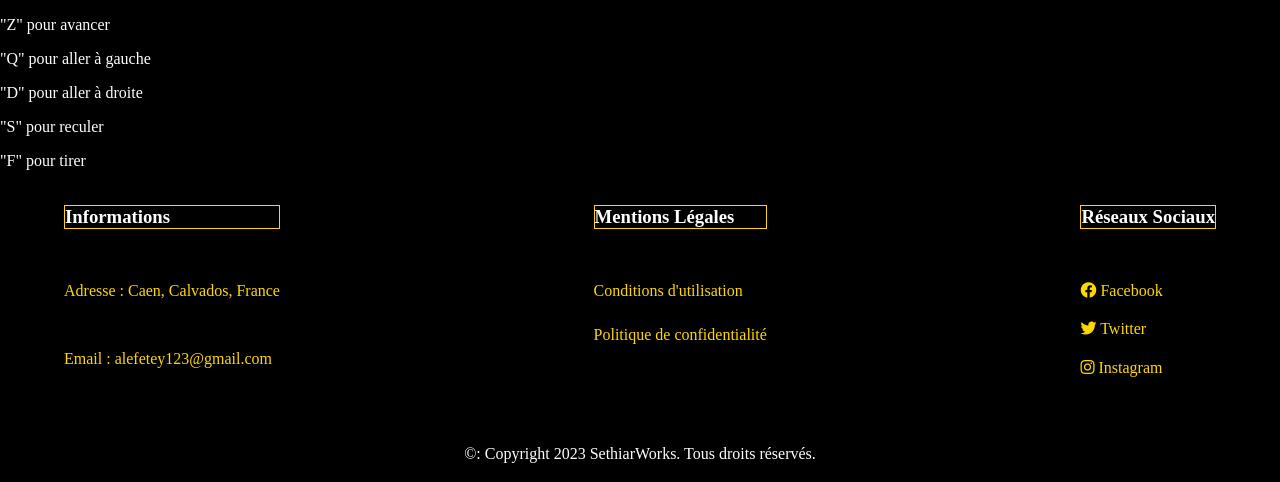
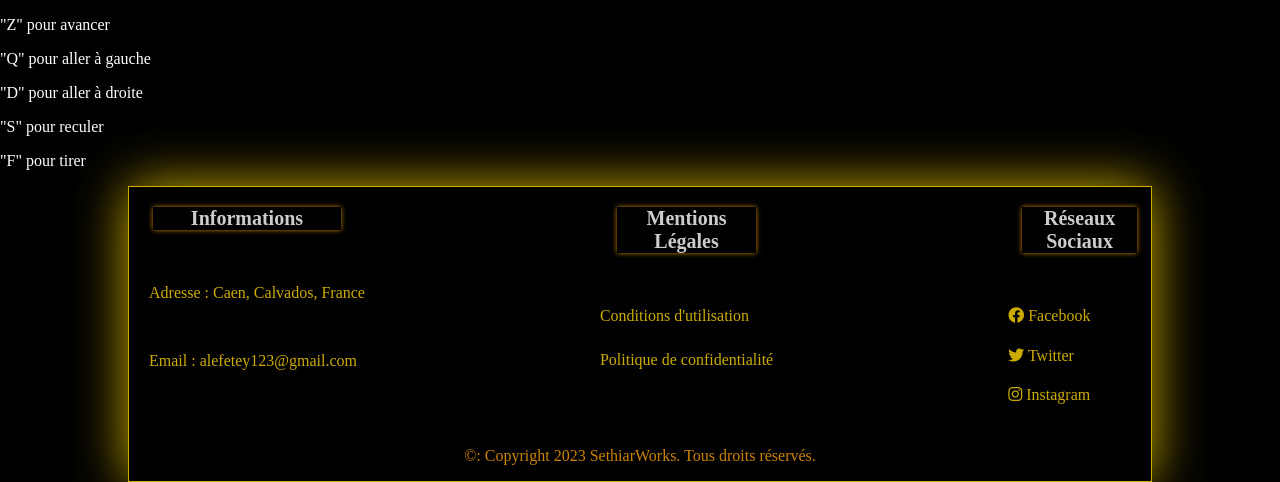
Before and after one commit to Sethiar/portfolio, a Flask app: page /home in a window 1280 px wide. Shown: the part 965-1447 px from the top of the page. Run offline with Flask 3, Linux system fonts and the light colour scheme; parts of the project's set-up code (start-up, migrations or seed data) failed here and were passed over; some web fonts are replaced.

Commit message:
travail sur footer.css

```diff
--- a/static/CSS/footer.css
+++ b/static/CSS/footer.css
@@ -1,24 +1,42 @@
 /* Caractéristiques des sections du footer */
 
+
+.footer {
+    font-size: 16px;
+    margin-right: 10%;
+    margin-left: 10%;
+
+    color: orange;
+    box-shadow: 0px 0px 50px gold;
+    border: 1px solid gold;
+    margin-bottom: 5%;
+    opacity: 0.8;
+}
 h3.footer_titre {
   color: white;
-  text-decoration: none;
-  border: 1px solid gold;
+  box-shadow: 0 0 5px orange;
+  font-size: 20px;
+  padding-left: 10%;
+  padding-right: 10%;
+  margin-right: 10%;
+  margin-left: 10%;
+  text-align: center;
+
 }
 
 .footer-content {
   display: flex;
   flex-wrap: wrap;
   justify-content: space-between;
-  max-width: 90%;
-  margin: 0 auto;
+  margin: 0;
 }
 
 .footer-section {
-  flex-basis: 23%;
-  margin-bottom: 3%;
-  margin-left: 4%;
-  margin-right: 4%;
+/*(33.33% - 2rem pour trois colonnes avec un espace de 2rem entre elles) */
+  flex-basis: calc(33.3% -2 rem);
+  margin-bottom: 1%;
+  margin-left: 1rem;
+  margin-right: 1rem;
 }
 
 
@@ -32,7 +50,8 @@ ul {
 }
 
 .gold {
-  color: gold
+  color: gold;
+  padding-left: 20px;
 }
 
 a {
@@ -42,7 +61,7 @@ a {
 
 /* Caractéristiques du bas du footer */
 .footer-bottom {
-  margin-top: 2%;
+  margin-top: 1%;
   text-align: center;
-  background-color: black;
+  background-color: rgba(0, 0, 0, 0.5);
 }
```
